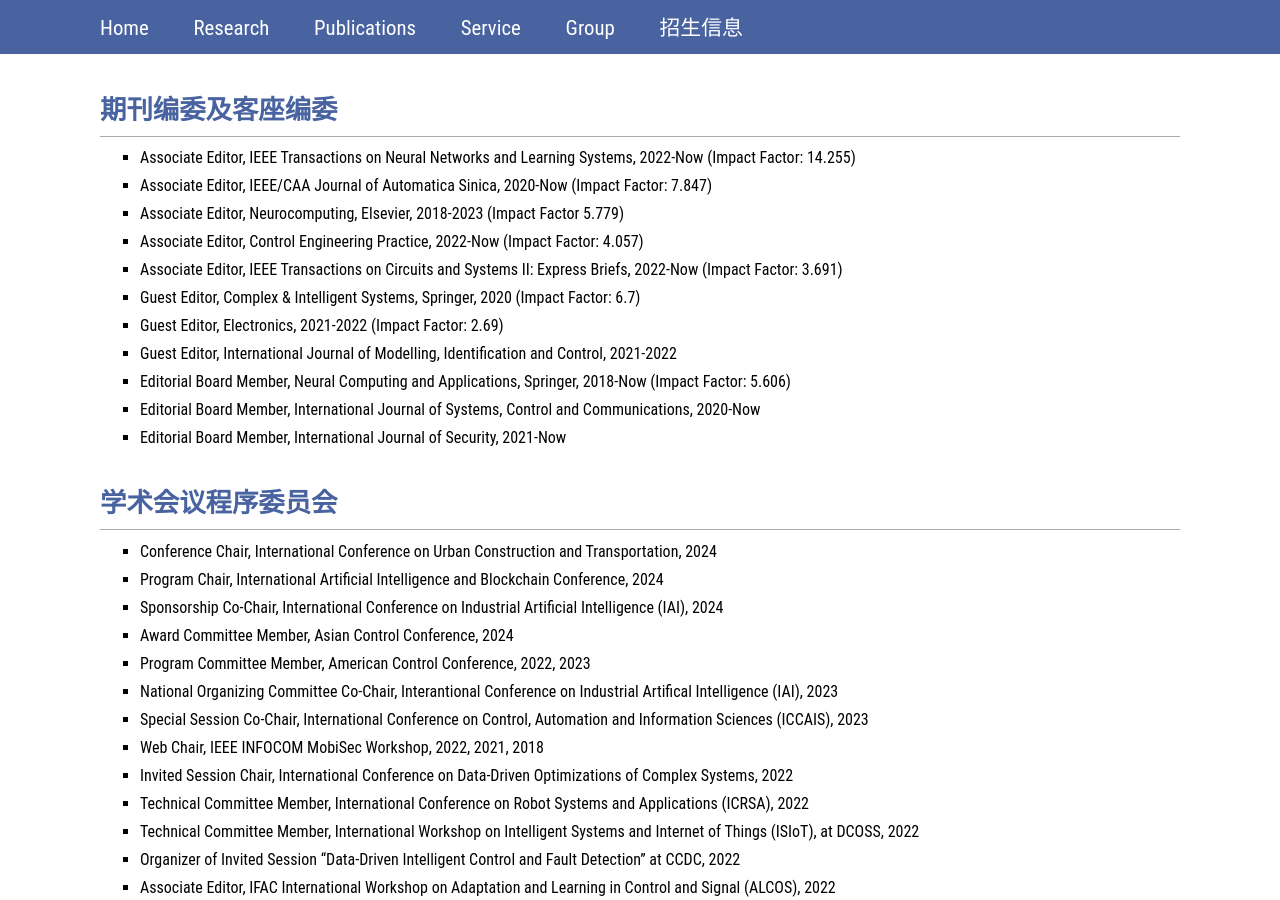
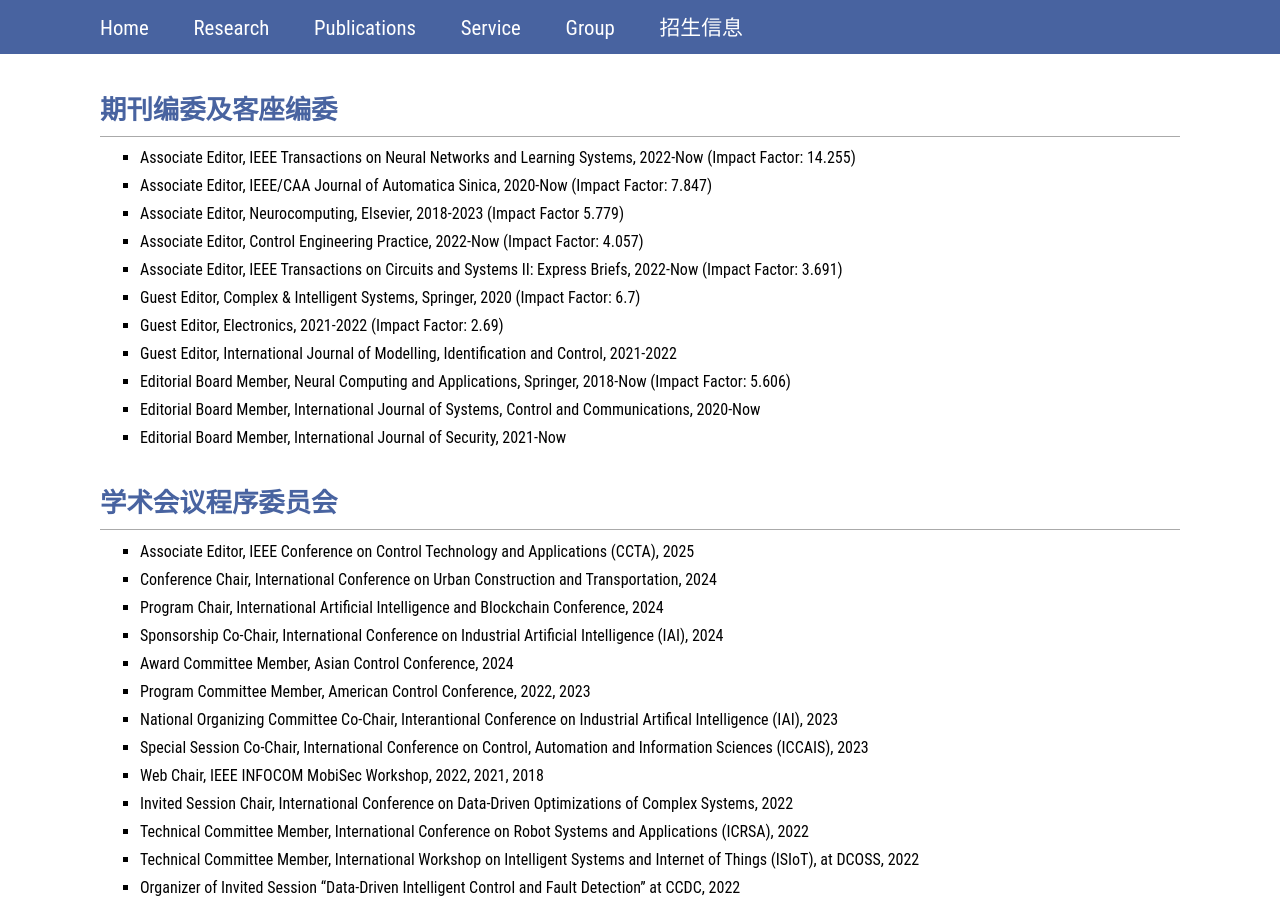
Before and after one commit to WeinanGao/weinangao.github.io, a Jekyll site: the page built from service.markdown, in a window 1280 px wide and 900 px high. Built offline with Jekyll 4.4.1, drawn with Linux system fonts in a browser that asks for light colours.

Commit message:
Update service.markdown

```diff
--- a/service.markdown
+++ b/service.markdown
@@ -20,6 +20,7 @@ permalink: /service/
 
 # 学术会议程序委员会 #
 
+* Associate Editor, IEEE Conference on Control Technology and Applications (CCTA), 2025
 * Conference Chair, International Conference on Urban Construction and Transportation, 2024
 * Program Chair, International Artificial Intelligence and Blockchain Conference, 2024
 * Sponsorship Co-Chair, International Conference on Industrial Artificial Intelligence (IAI), 2024
```
